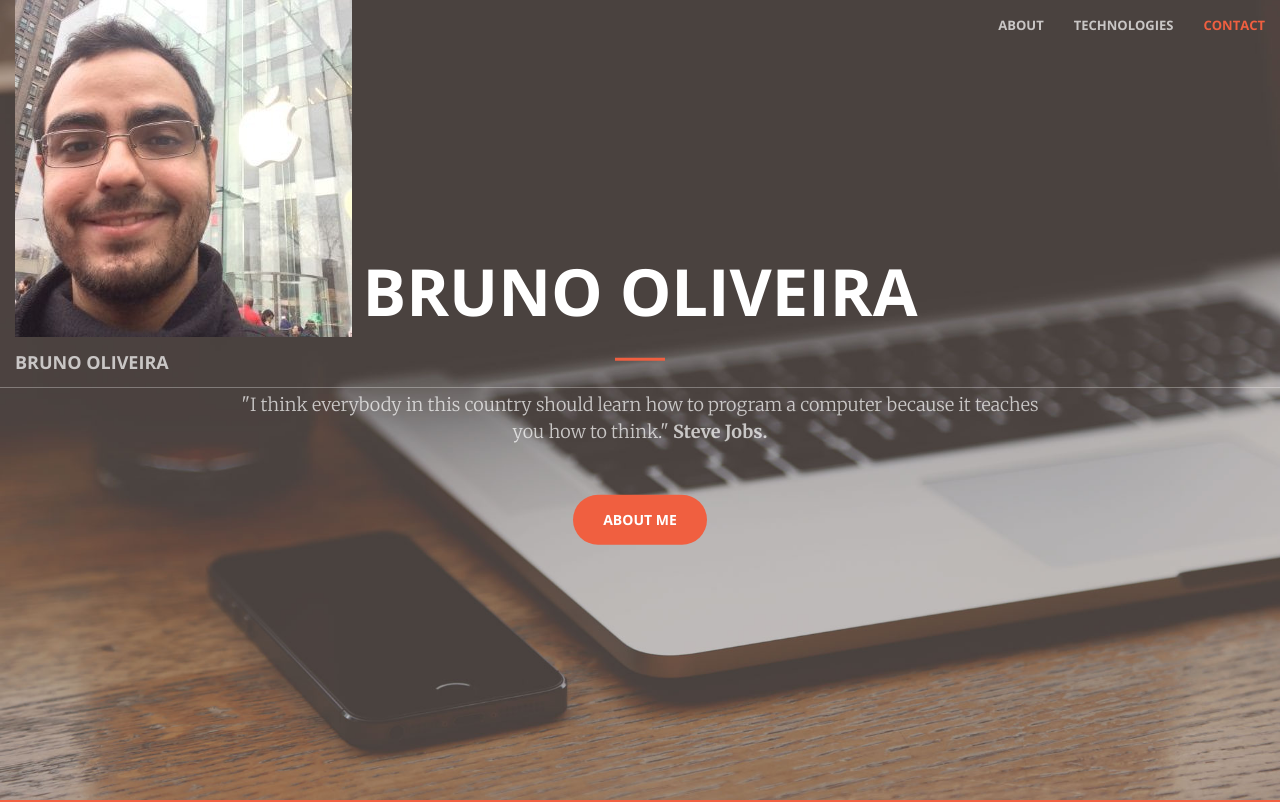
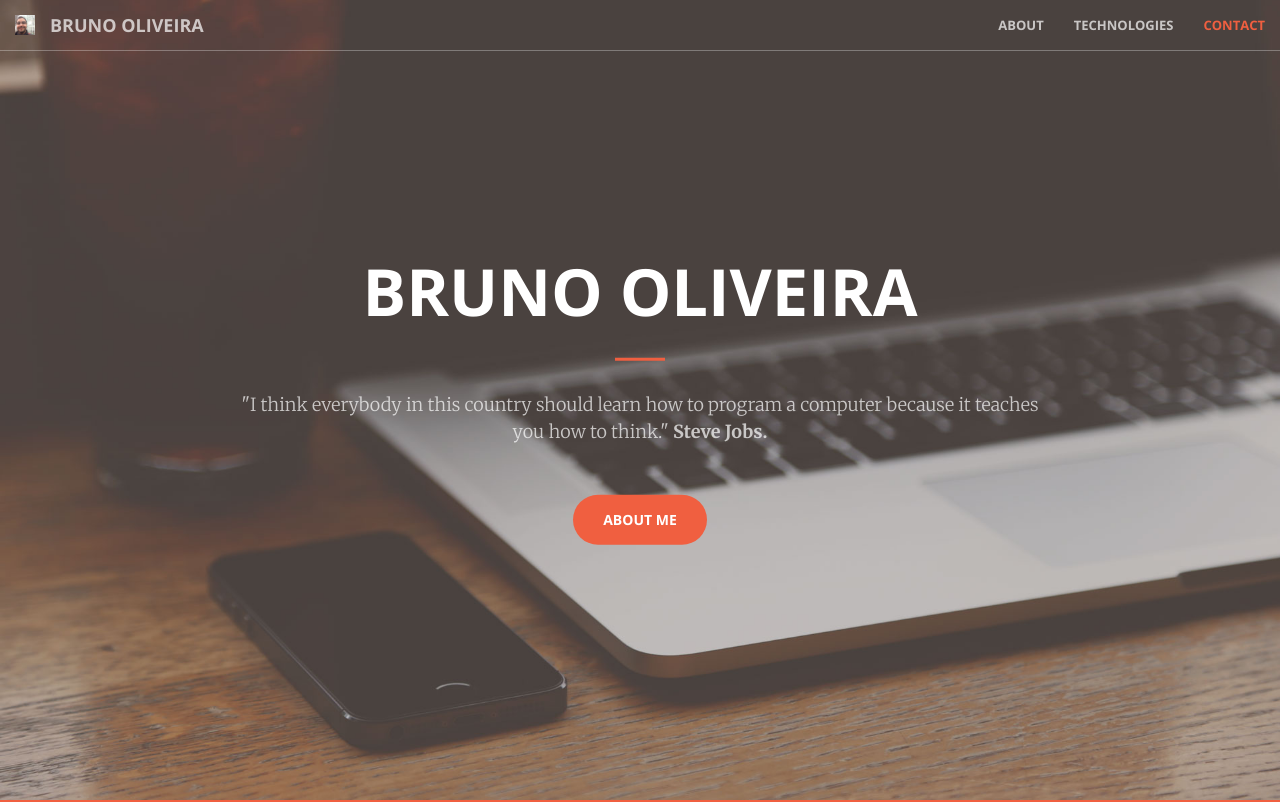
Before and after one commit to brunoliveira8/brunoliveira8.github.io, a plain HTML site: page index.html in a window 1280 px wide. Shown: the top 802 px of the page. Drawn offline with nearby package versions, Linux system fonts and the light colour scheme.

Commit message:
test image

```diff
--- a/index.html
+++ b/index.html
@@ -48,7 +48,7 @@
                     <span class="icon-bar"></span>
                     <span class="icon-bar"></span>
                 </button>
-                 <img src="/img/linkedin.jpg" class="img-responsive" alt="Profile">
+                <img src="/img/linkedin.jpg" class="img-responsive navbar-brand page-scroll" alt="Profile">
                 <a class="navbar-brand page-scroll" href="#page-top">Bruno Oliveira</a>
             </div>
 
```
